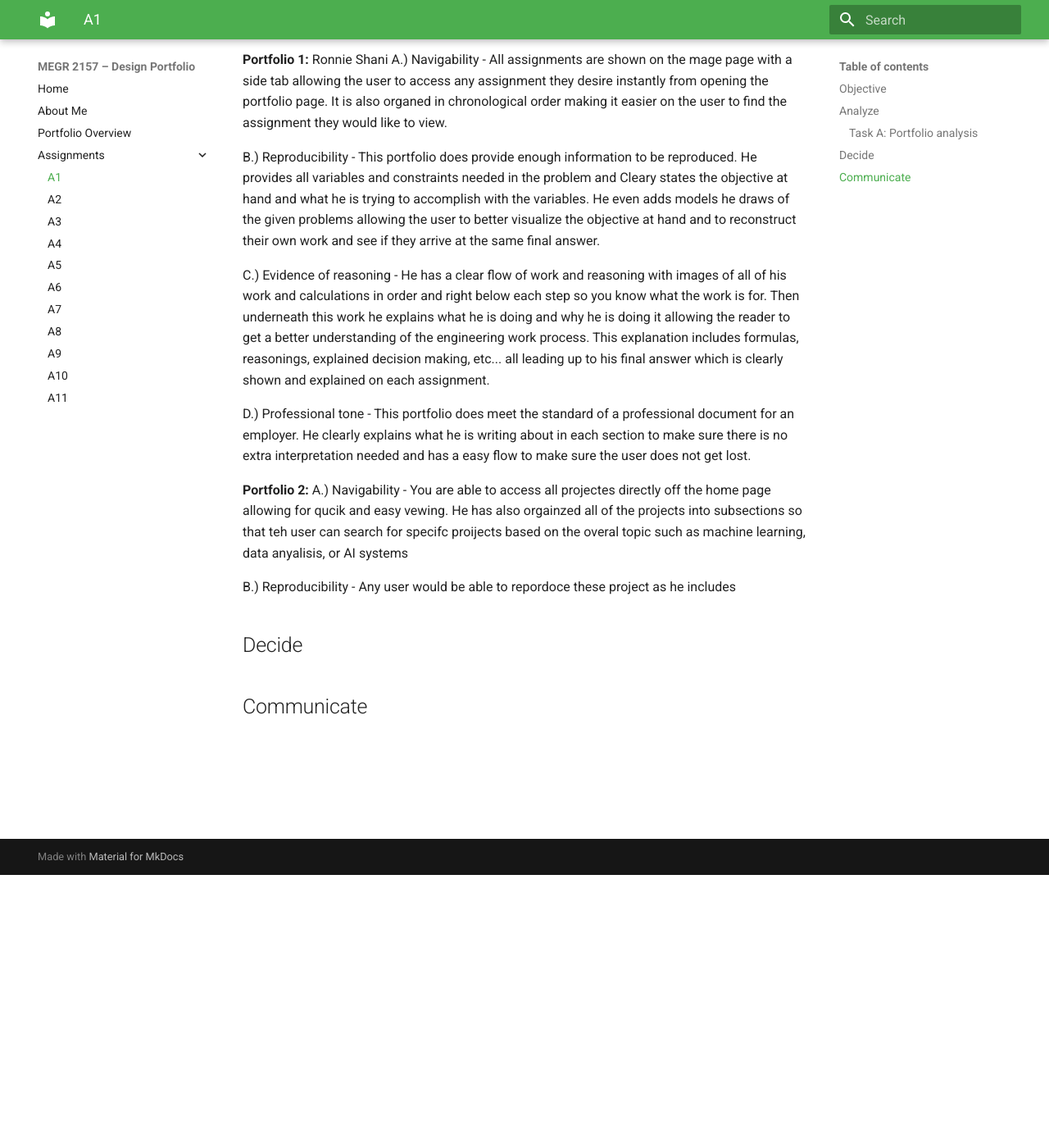
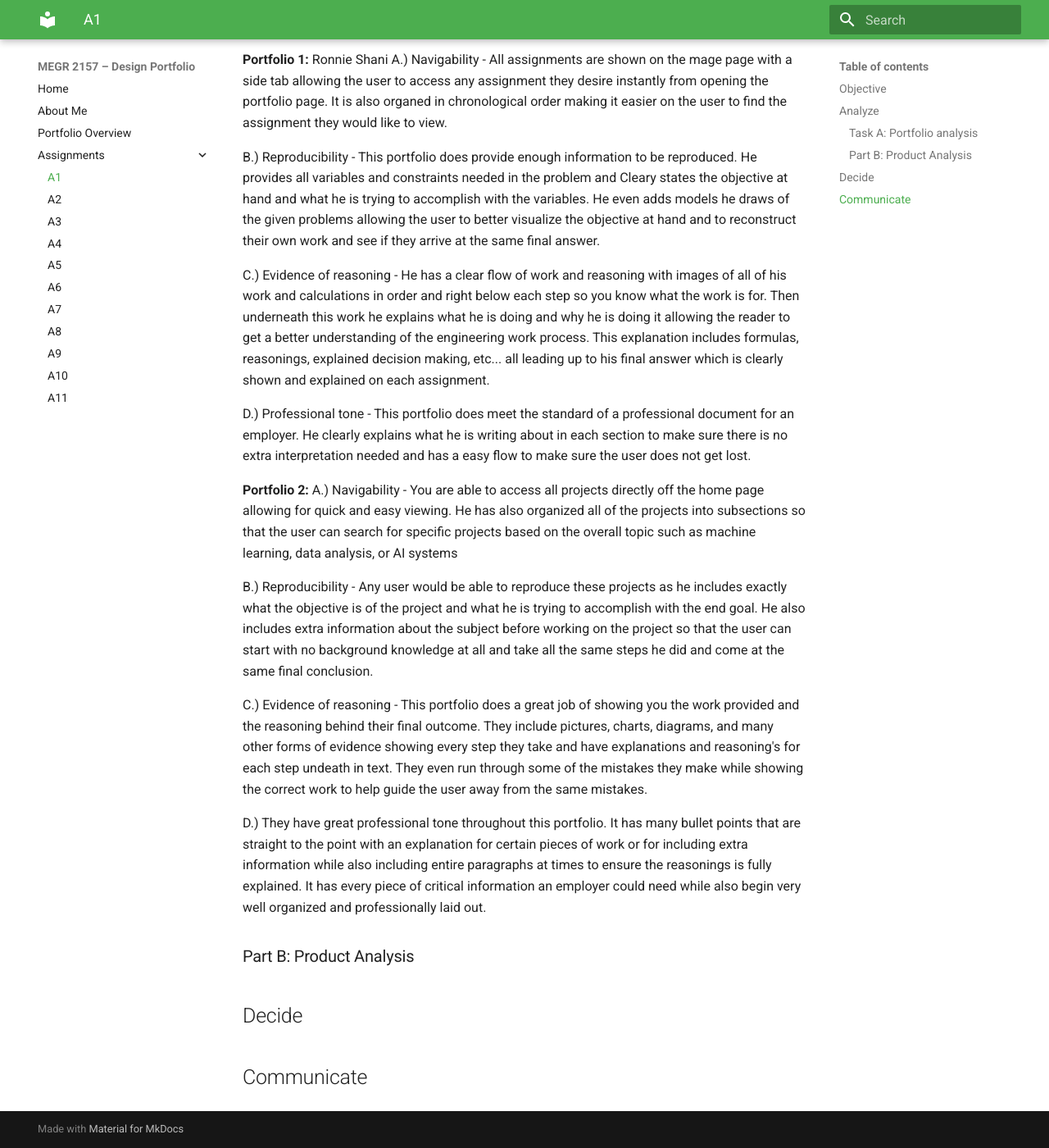
Before and after one commit to jadelma5/megr2156-portfolio, an MkDocs documentation site: the page built from docs/assignments/A01/index.md, in a window 1280 px wide and 1400 px high, scrolled down 333 px. Shown: the whole window at 82% size. Built offline with MkDocs 1.6.1 and Material for MkDocs 9.7.7, drawn with Linux system fonts in a browser that asks for light colours.

Commit message:
Update index.md

```diff
--- a/docs/assignments/A01/index.md
+++ b/docs/assignments/A01/index.md
@@ -15,9 +15,17 @@ C.) Evidence of reasoning - He has a clear flow of work and reasoning with image
 D.)  Professional tone - This portfolio does meet the standard of a professional document for an employer. He clearly explains what he is writing about in each section to make sure there is no extra interpretation needed and has a easy flow to make sure the user does not get lost.
 
 **Portfolio 2:**
-A.) Navigability - You are able to access all projectes directly off the home page allowing for qucik and easy vewing. He has also orgainzed all of the projects into subsections so that teh user can search for specifc proijects based on the overal topic such as machine learning, data anyalisis, or AI systems
+A.) Navigability - You are able to access all projects directly off the home page allowing for quick and easy viewing. He has also organized all of the projects into subsections so that the user can search for specific projects based on the overall topic such as machine learning, data analysis, or AI systems
 
-B.) Reproducibility - Any user would be able to repordoce these project as he includes
+B.) Reproducibility - Any user would be able to reproduce these projects as he includes exactly what the objective is of the project and what he is trying to accomplish with the end goal. He also includes extra information about the subject before working on the project so that the user can start with no background knowledge at all and take all the same steps he did and come at the same final conclusion.
+
+C.) Evidence of reasoning - This portfolio does a great job of showing you the work provided and the reasoning behind their final outcome. They include pictures, charts, diagrams, and many other forms of evidence showing every step they take and have explanations and reasoning's for each step undeath in text. They even run through some of the mistakes they make  while showing the correct work to help guide the user away from the same mistakes.
+
+D.) They have great professional tone throughout this portfolio. It has many bullet points that are straight to the point with an explanation for certain pieces of work or for including extra information while also including entire paragraphs at times to ensure the reasonings is fully explained. It has every piece of critical information an employer could need while also begin very well organized and professionally laid out.
+
+### Part B: Product Analysis
+
+
 ## Decide
 
 
```
